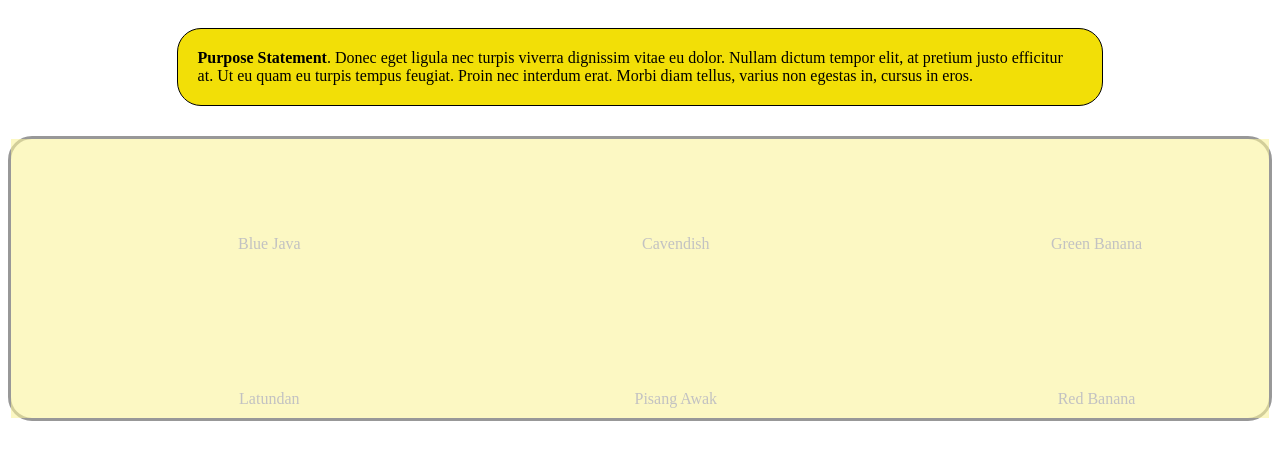
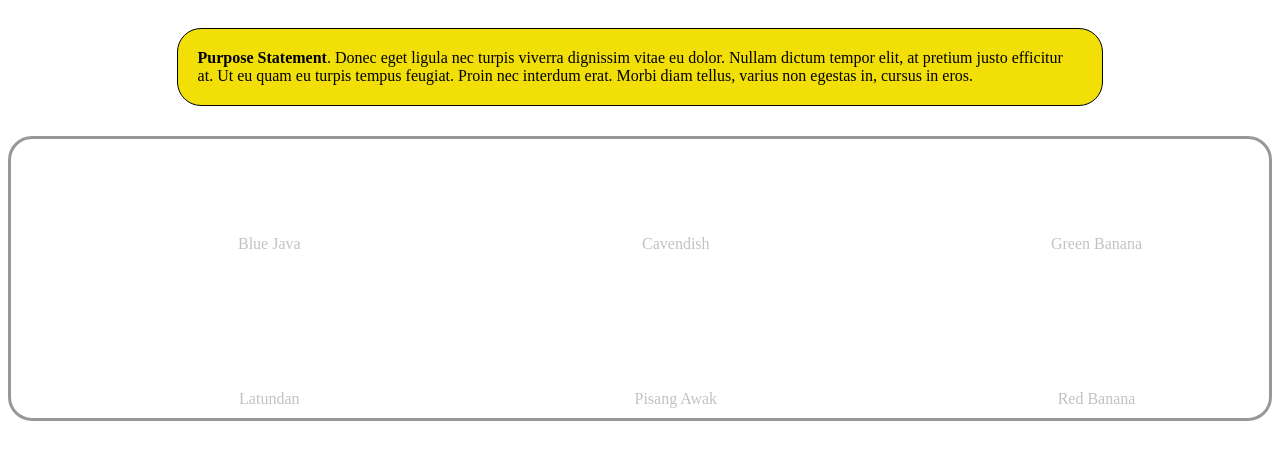
Before and after one commit to alisonmiu/banana-nas, a plain HTML site: page index.html in a window 1280 px wide. Shown: the part 246-706 px from the top of the page. Drawn offline with Linux system fonts and the light colour scheme.

Commit message:
Update style.css

```diff
--- a/style.css
+++ b/style.css
@@ -55,7 +55,6 @@ body {
 		display: grid;
 		grid-template: 125px / auto auto auto;
 		grid-row-gap: 30px;
-		background-color: #f2df07;
 		padding: 10px;
 		opacity: 60%;
 	}
```
Lines whose indentation alone changed are shown as unchanged.
